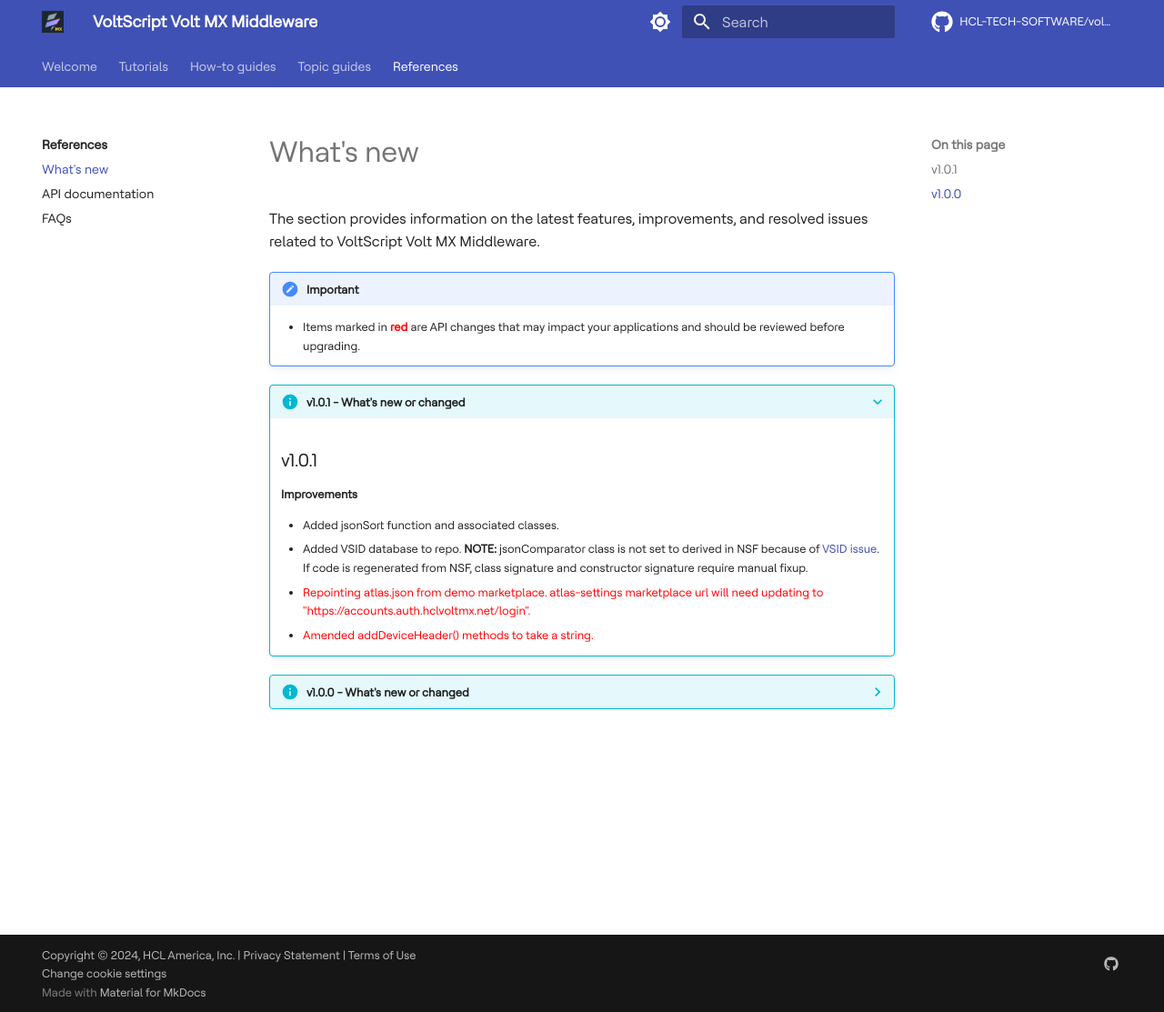
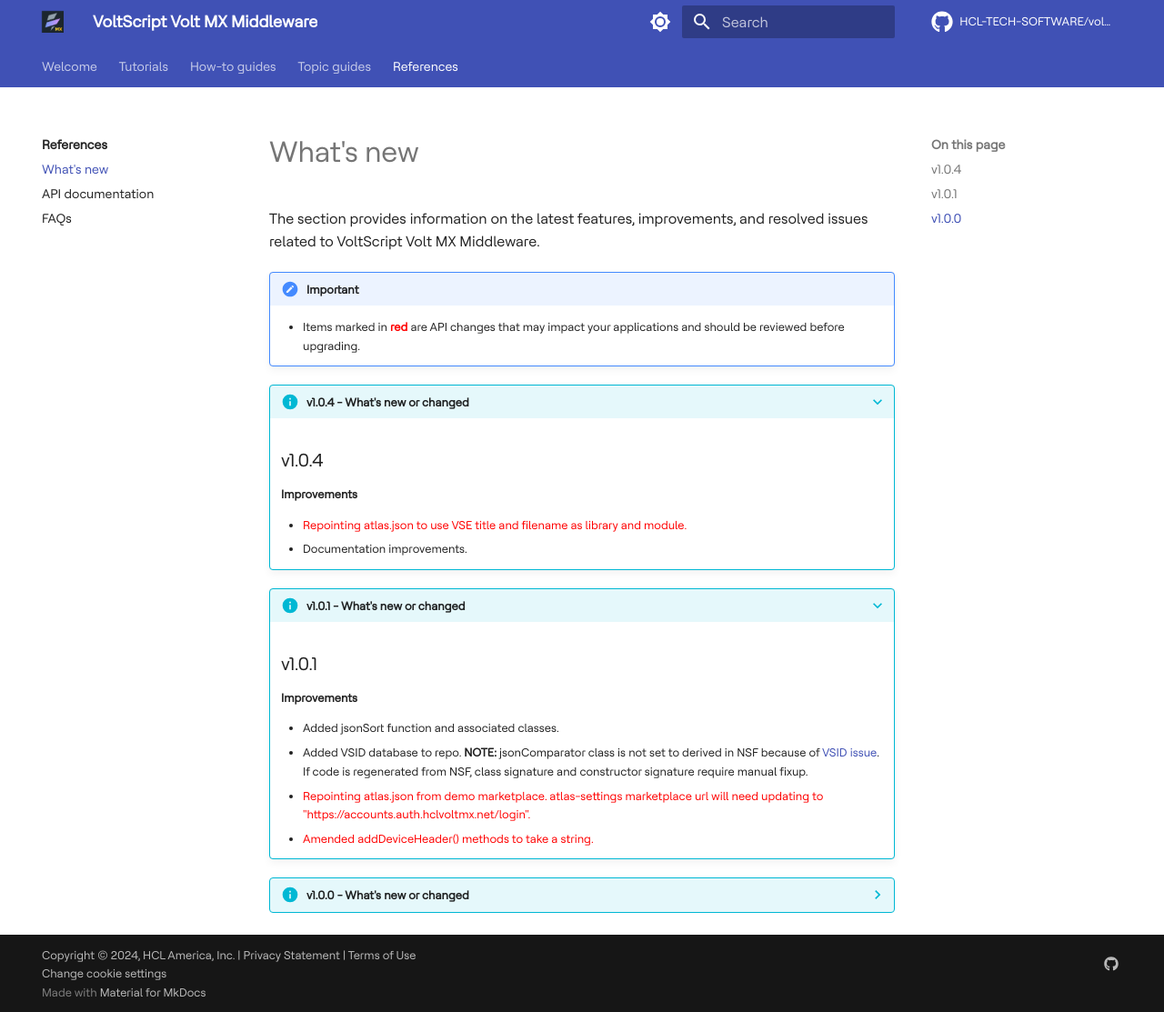
Before and after one commit to HCL-TECH-SOFTWARE/voltscript-voltmx-middleware, an MkDocs documentation site: the page built from docs/references/whatsnew.md, in a window 1280 px wide and 1113 px high. Shown: the whole window at 91% size. Built offline with MkDocs 1.6.1 and Material for MkDocs 9.7.7, drawn with Linux system fonts in a browser that asks for light colours; comment, search, counter and statistics services are not loaded.

Commit message:
MXOP-15323 Updated atlas.json (#8)

```diff
--- a/docs/references/whatsnew.md
+++ b/docs/references/whatsnew.md
@@ -5,6 +5,14 @@
 <!-- prettier-ignore -->
 !!! note "Important"
     - Items marked in <span style="color:red">**red**</span> are API changes that may impact your applications and should be reviewed before upgrading.
+
+???+ info "v1.0.4 - What's new or changed"
+
+    ## v1.0.4
+    **Improvements**
+
+    - <span style="color:red">Repointing atlas.json to use VSE title and filename as library and module.</span>
+    - Documentation improvements.
 
 ???+ info "v1.0.1 - What's new or changed"
     ## v1.0.1
```
Also changed, not shown: CHANGELOG.md (+6 -1 lines), atlas.json (+7 -7 lines).
